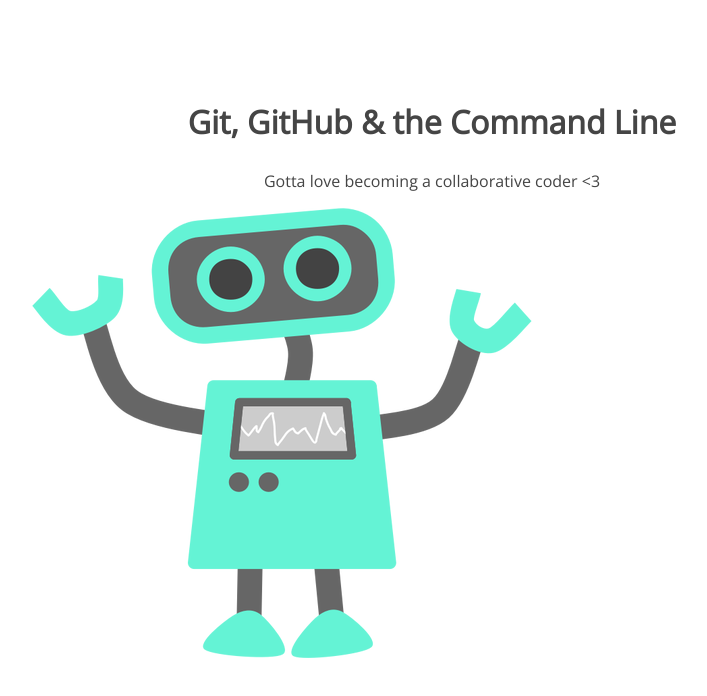
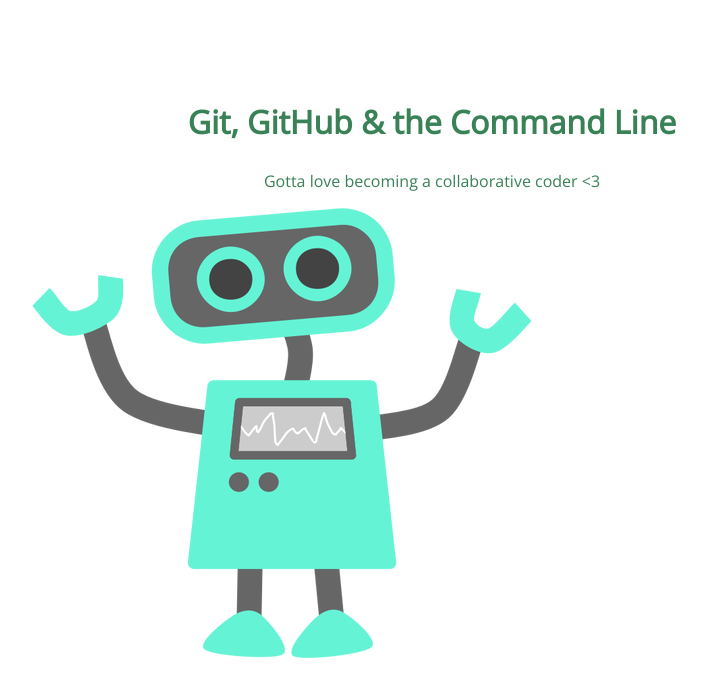
Before and after one commit to joyago/105-project, a plain HTML site: page index.html in a window 1280 px wide. Shown: the whole page, without its empty margins (208-915 px from the left). Drawn offline with nearby package versions, Linux system fonts and the light colour scheme.

Commit message:
first git edit

```diff
--- a/css/style.css
+++ b/css/style.css
@@ -5,7 +5,7 @@ section {
 section h1,
 section p {
 	text-align: center;
-	color: #454545;
+	color: #398156;
 }
 section h1 {
 	font: 32px 'Open Sans';
```
